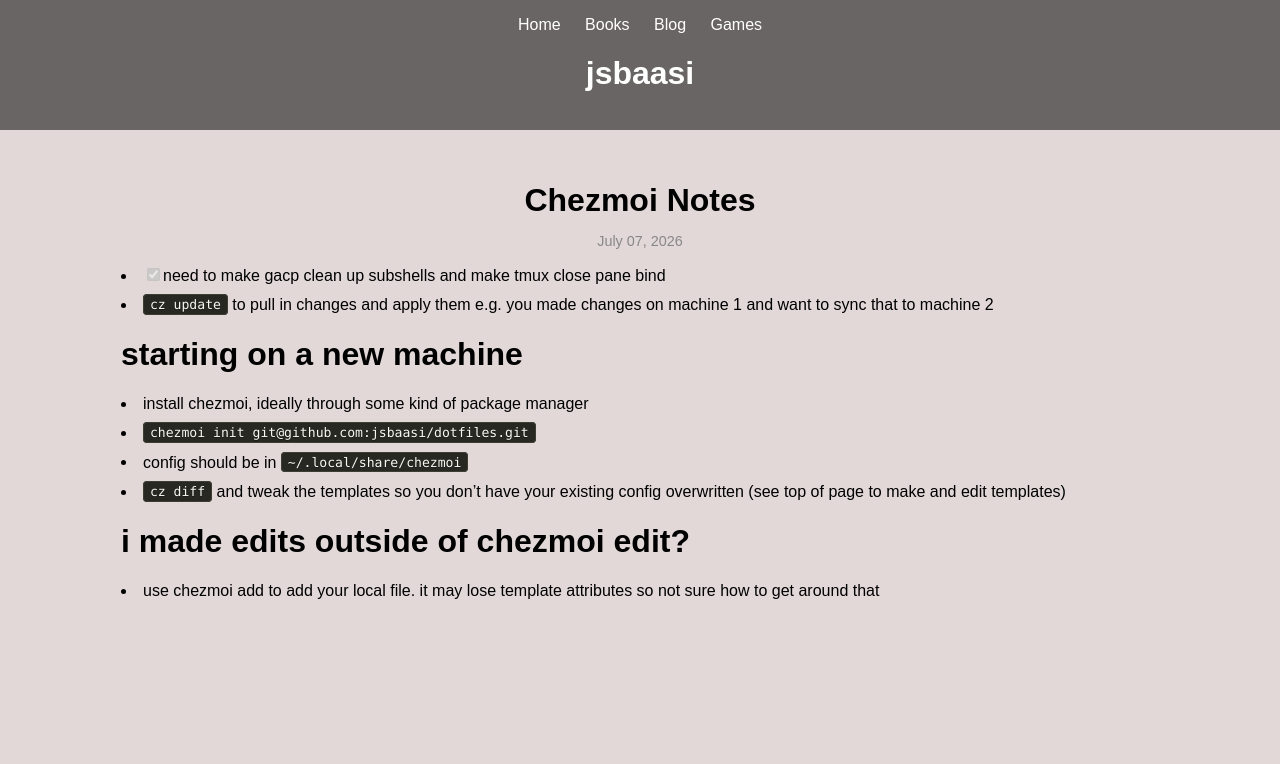
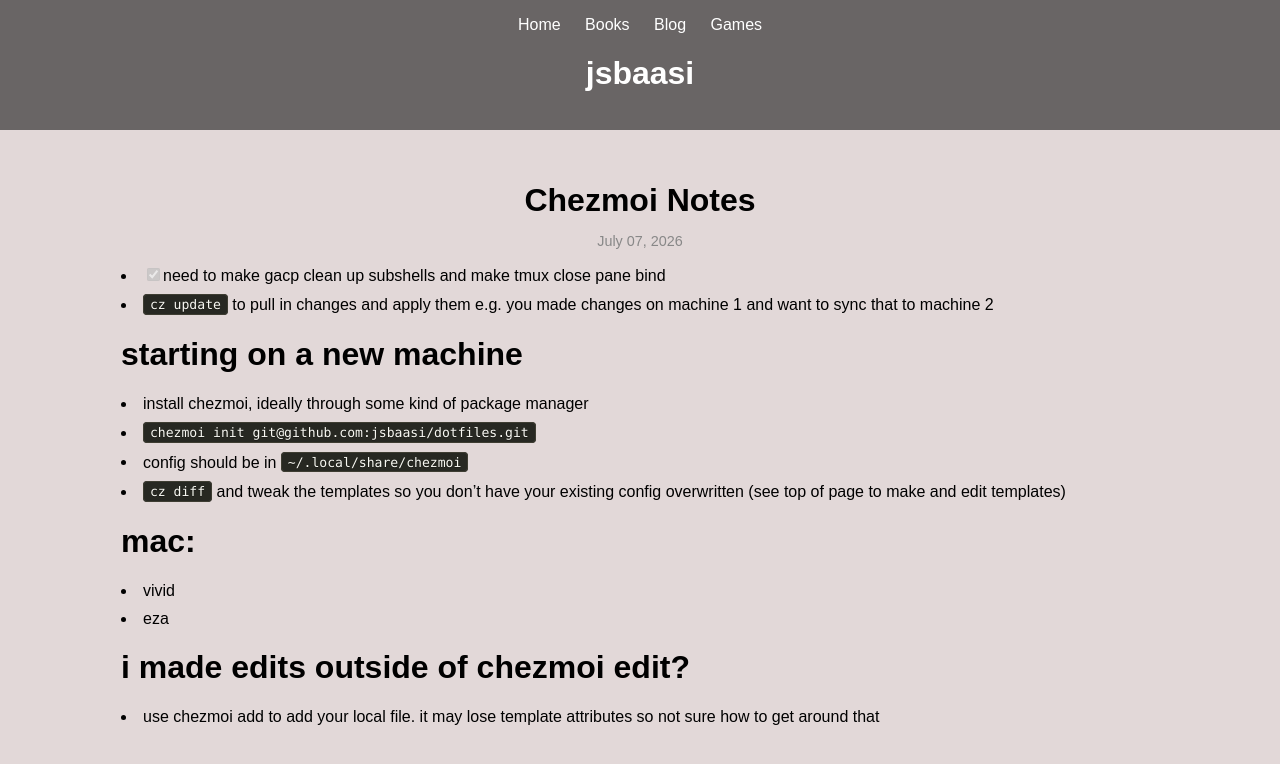
Before and after one commit to jsbaasi/jsbaasi.github.io, a Jekyll site: the page built from _posts/2026-07-07-chezmoi-notes.md, in a window 1280 px wide. Shown: the top 764 px of the page. Built offline with Jekyll 4.4.1, drawn with Linux system fonts in a browser that asks for light colours.

Commit message:
vault backup: 2026-09-24 16:10:47

```diff
--- a/_posts/2026-07-07-chezmoi-notes.md
+++ b/_posts/2026-07-07-chezmoi-notes.md
@@ -12,5 +12,8 @@
 - `chezmoi init git@github.com:jsbaasi/dotfiles.git`
 - config should be in `~/.local/share/chezmoi`
 - `cz diff` and tweak the templates so you don't have your existing config overwritten (see top of page to make and edit templates)
+# mac:
+- vivid
+- eza
 # i made edits outside of chezmoi edit?
 - use chezmoi add to add your local file. it may lose template attributes so not sure how to get around that
```
